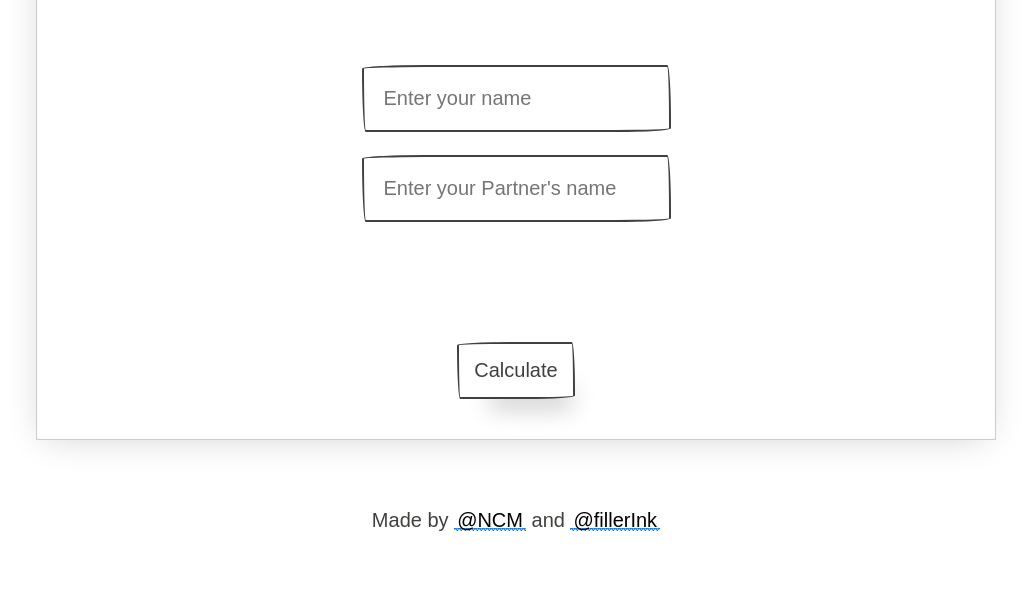
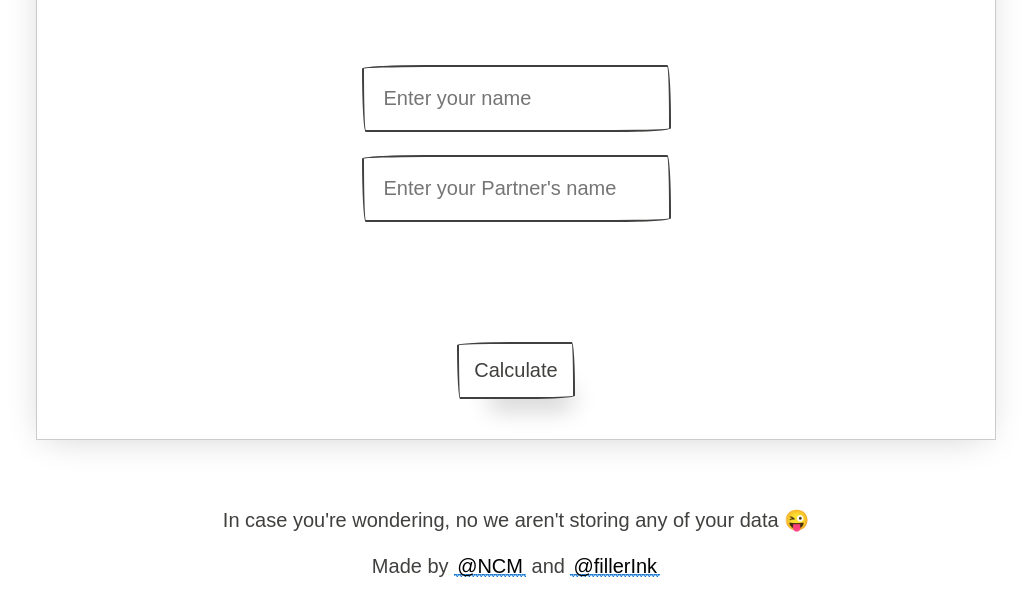
Before and after one commit to neenu-chacko/Flames, a plain HTML site: page index.html in a window 1280 px wide. Shown: the part 194-800 px from the top of the page, without its empty margins (124-1153 px from the left). Drawn offline with nearby package versions, Linux system fonts and the light colour scheme; a web font is replaced by a local one.

Commit message:
Added warning 😜

```diff
--- a/index.html
+++ b/index.html
@@ -40,8 +40,10 @@
   <br>
   <br><br>
   <footer>
+      <label style="min-width:100px;">In case you're wondering, no we aren't storing any of your data 😜</label><br><br>
       <label>Made by <span class="link"><a target="_blank" href='https://github.com/N-C-M' style="padding:3px;">@NCM</a></span> and <span class="link"><a  target="_blank" href='https://github.com/fillerInk' style="padding:3px;">@fillerInk</a></span></label>
-  </footer>
+
+    </footer>
   <script src="main.js"></script>
 </body>
 </html>
```
